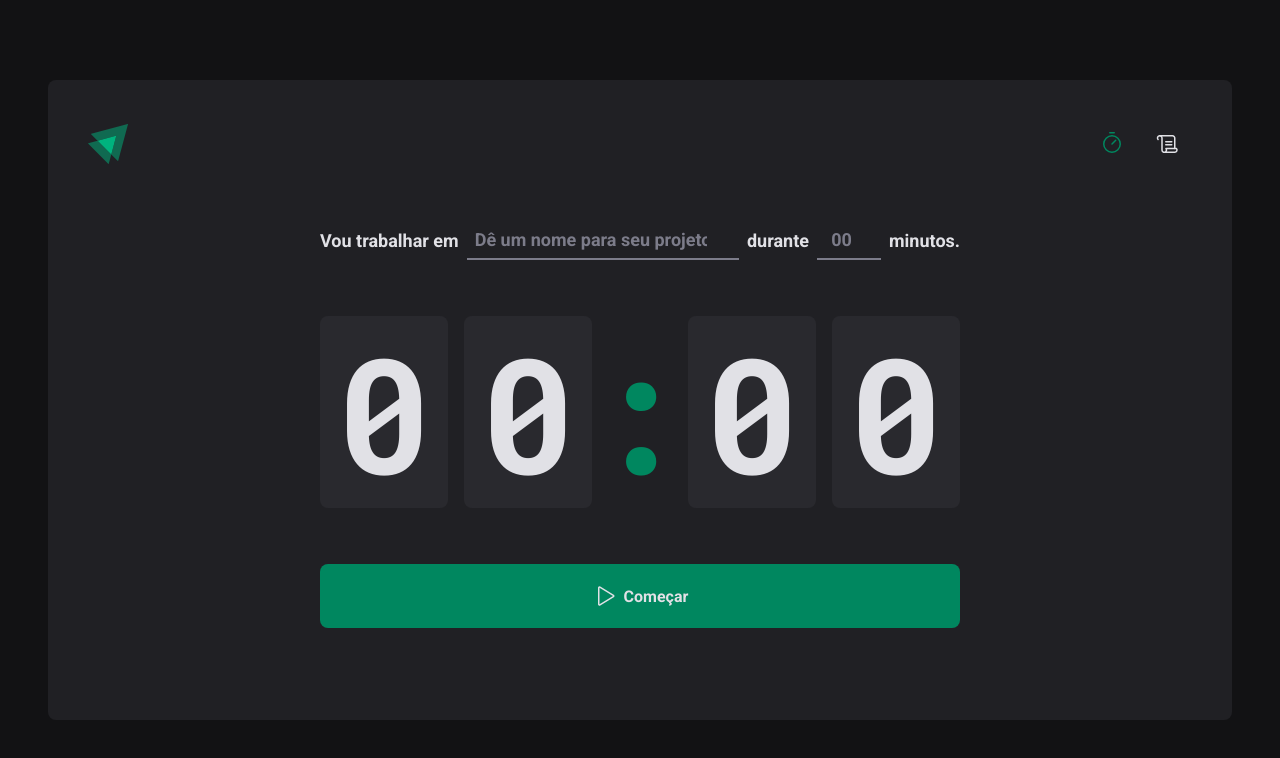
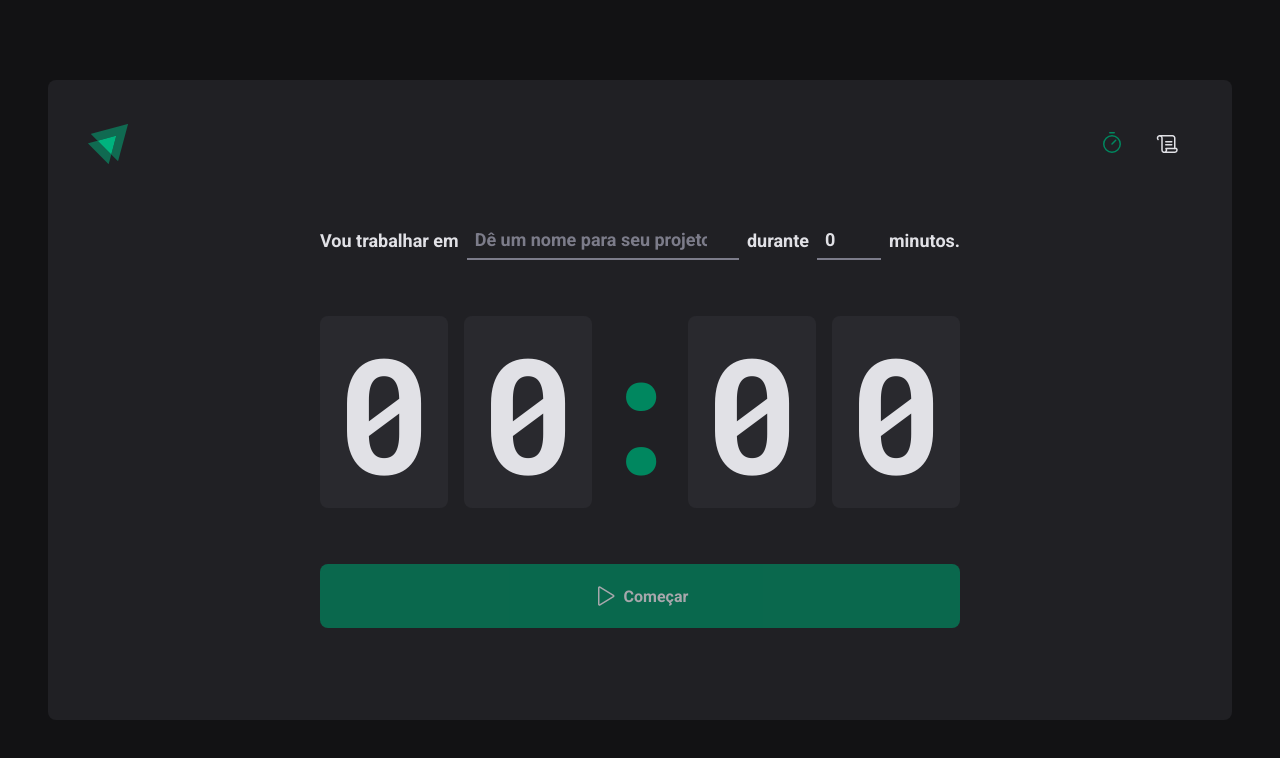
Before and after one commit to silvestr3/02-ignite-timer, a React (Vite) app: page / in a window 1280 px wide. Shown: the top 758 px of the page. Built offline with nearby package versions, Linux system fonts and the light colour scheme.

Commit message:
Add hook-form and validation

```diff
--- a/package.json
+++ b/package.json
@@ -10,11 +10,14 @@
     "preview": "vite preview"
   },
   "dependencies": {
+    "@hookform/resolvers": "^3.9.0",
     "phosphor-react": "^1.4.1",
     "react": "^18.3.1",
     "react-dom": "^18.3.1",
+    "react-hook-form": "^7.53.0",
     "react-router-dom": "^6.26.2",
-    "styled-components": "^6.1.13"
+    "styled-components": "^6.1.13",
+    "zod": "^3.23.8"
   },
   "devDependencies": {
     "@eslint/js": "^9.9.0",
--- a/src/pages/Home/index.tsx
+++ b/src/pages/Home/index.tsx
@@ -1,4 +1,8 @@
 import { Play } from "phosphor-react";
+import { useForm } from "react-hook-form";
+import { zodResolver } from "@hookform/resolvers/zod";
+import z from "zod";
+
 import {
   CountdownContainer,
   FormContainer,
@@ -9,10 +13,33 @@ import {
   TaskInput,
 } from "./styles";
 
+const formSchema = z.object({
+  task: z.string().min(1, "Informe a tarefa"),
+  minutesAmount: z.number().min(5).max(60),
+});
+
+type FormData = z.infer<typeof formSchema>;
+
 export const Home = () => {
+  const { register, handleSubmit, watch, reset } = useForm<FormData>({
+    resolver: zodResolver(formSchema),
+    defaultValues: {
+      task: "",
+      minutesAmount: 0,
+    },
+  });
+
+  const task = watch("task");
+
+  function handleCreateNewCycle(data: FormData) {
+    console.log(data);
+
+    reset();
+  }
+
   return (
     <HomeContainer>
-      <form action="">
+      <form onSubmit={handleSubmit(handleCreateNewCycle)}>
         <FormContainer>
           <label htmlFor="task">Vou trabalhar em</label>
           <TaskInput
@@ -20,6 +47,7 @@ export const Home = () => {
             type="text"
             list="task-suggestions"
             id="task"
+            {...register("task")}
           />
           <datalist id="task-suggestions">
             <option value="Projeto 1" />
@@ -37,6 +65,7 @@ export const Home = () => {
             max={60}
             type="number"
             id="minutesAmount"
+            {...register("minutesAmount", { valueAsNumber: true })}
           />
 
           <span>minutos.</span>
@@ -50,7 +79,7 @@ export const Home = () => {
           <span>0</span>
         </CountdownContainer>
 
-        <StartCountdownButton type="submit">
+        <StartCountdownButton disabled={!task} type="submit">
           <Play size={24} /> Começar
         </StartCountdownButton>
       </form>
```
Also changed, not shown: 1 other file (tests, documents, lock files or other folders).
